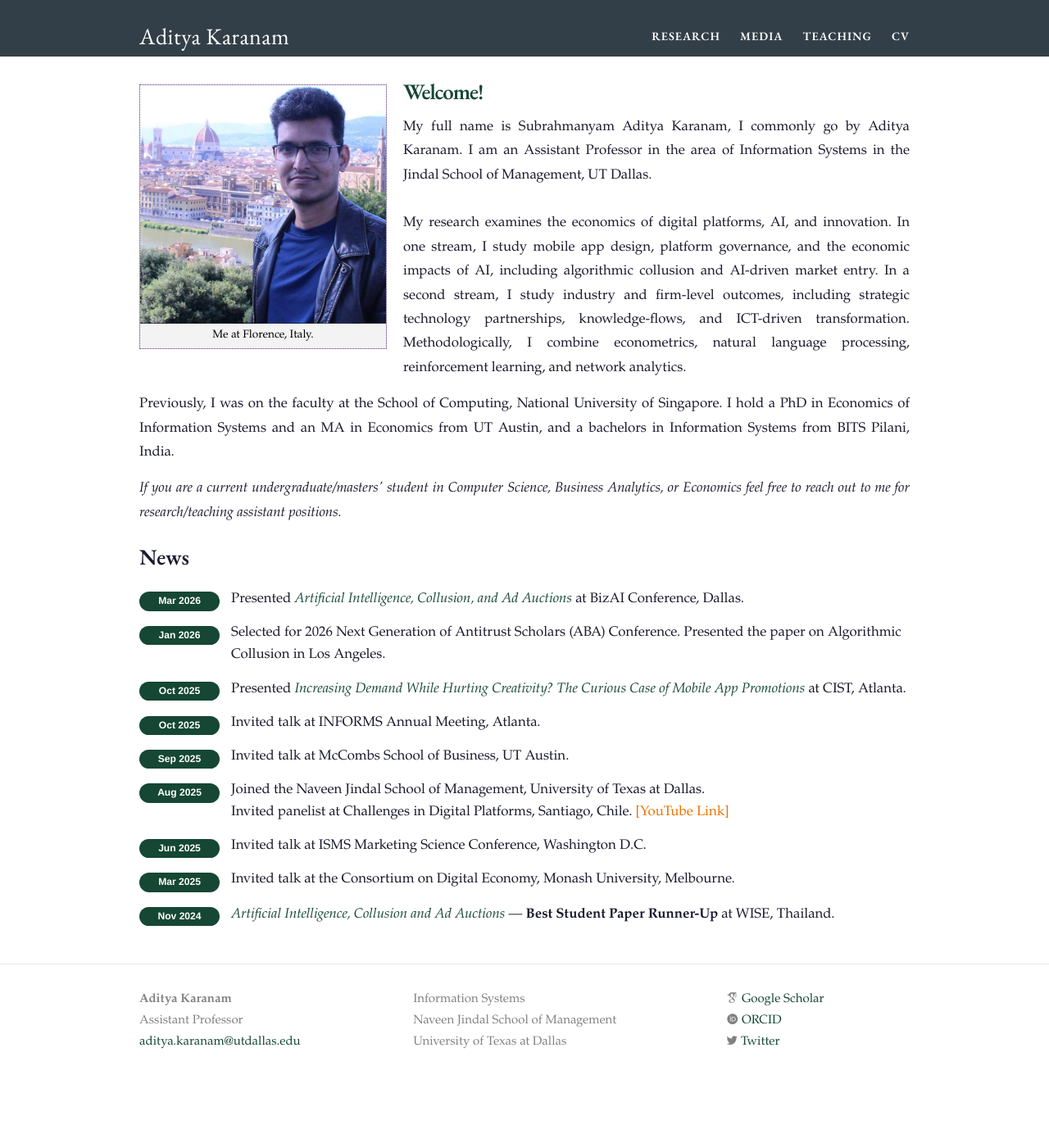
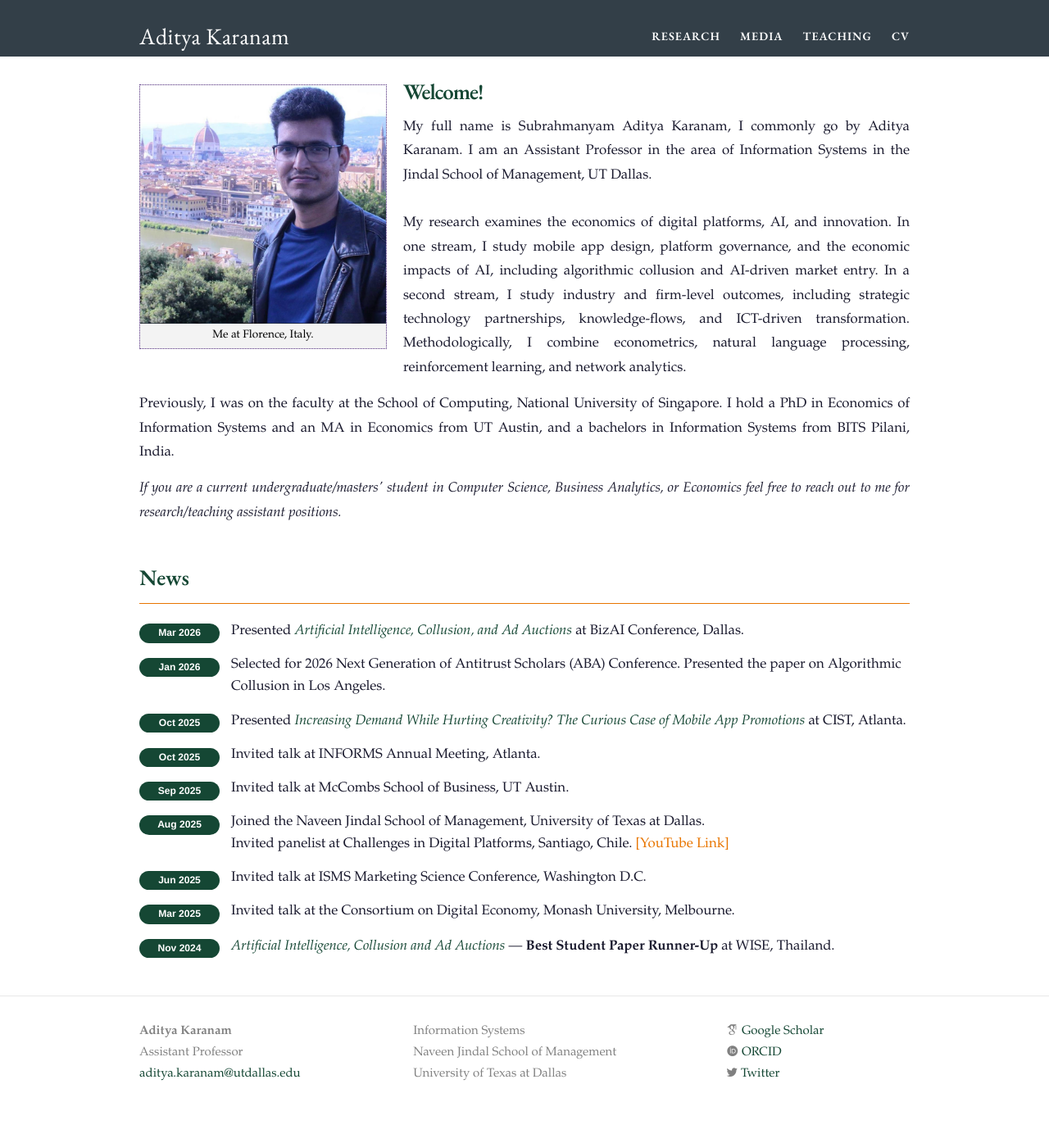
Before and after one commit to askaranam/askaranam.github.io, a Jekyll site: the page built from index.html, in a window 1280 px wide. Shown: the whole page at 82% size. Built offline with Jekyll 4.4.1, drawn with Linux system fonts in a browser that asks for light colours; nearby versions of some CDN libraries; some web fonts are replaced; before the commit the page ends 1345 px from its top, so only the background shows below that.

Commit message:
Update index.html

```diff
--- a/index.html
+++ b/index.html
@@ -38,6 +38,8 @@
   .timeline em { font-style: italic; color: #154734; }
   .timeline a { color: #e87500; text-decoration: none; }
   .timeline a:hover { text-decoration: underline; }
+
+	.section-heading { font-family: 'EB Garamond', Garamond, Georgia, serif; font-size: 1.45em; font-weight: 600; color: #154734; margin: 40px 0 20px; padding-bottom: 8px; border-bottom: 1px solid #e87500; }
 </style>
 
 
@@ -67,7 +69,7 @@
 
 <p style="text-align: justify;"> <em>If you are a current undergraduate/masters' student in Computer Science, Business Analytics, or Economics feel free to reach out to me for research/teaching assistant positions. </em> </p>
 
-<h2>News</h2>
+<h2 class="section-heading">News</h2>
 <ul class="timeline">
   <li><span class="date-pill">Mar 2026</span><span>Presented <em>Artificial Intelligence, Collusion, and Ad Auctions</em> at BizAI Conference, Dallas.</span></li>
   <li><span class="date-pill">Jan 2026</span><span>Selected for 2026 Next Generation of Antitrust Scholars (ABA) Conference. Presented the paper on Algorithmic Collusion in Los Angeles. </span></li>
```
